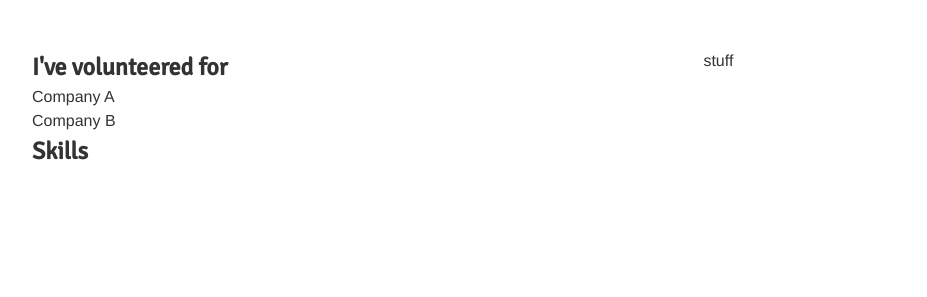
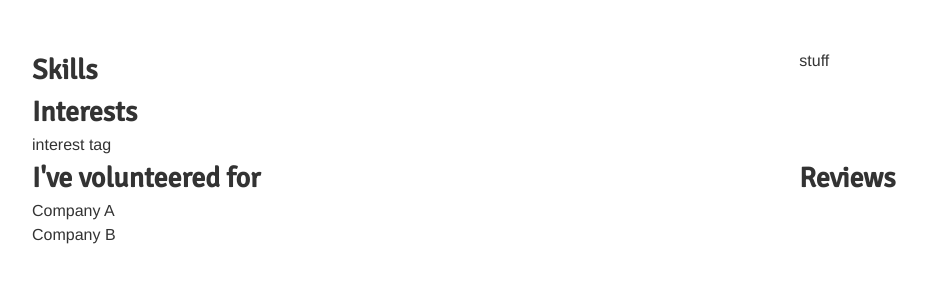
Before and after one commit to madirey/service_watch, a Django app: page /grower/5 in a window 1280 px wide. Shown: the part 120-417 px from the top of the page, without its empty margins (48-975 px from the left). Run offline with Django 3.2, Linux system fonts and the light colour scheme; data comes from the database, SQL or seed files in the repository; data that the repository does not hold is empty; parts of the project's set-up code (start-up, migrations or seed data) failed here and were passed over.

Commit message:
formatting for grower.html

```diff
--- a/servicewatch/templates/Grower.html
+++ b/servicewatch/templates/Grower.html
@@ -3,17 +3,11 @@
 {% block content %}
 <div class="row">
 
-<div class="span7">
+<div class="span8">
 <h1>{{grower.name}}</h1>
 <p>{{grower.description}}</p>
 
-<h3>I've volunteered for</h3>
-<ul>
-	<li>Company A</li>
-	<li>Company B</li>
-</ul>
-
-<h3>Skills</h3>
+<h2>Skills</h2>
 
 <ul>
 	{% for skill in grower.skills.all %}
@@ -21,9 +15,30 @@
 	{% endfor %}
 </ul>
 
+<h2>Interests</h2>
+
+<ul>
+
+	<li>interest tag</li>
+
+</ul>
+
 </div>
-<div class="span3">
+<div class="span4">
 stuff
 </div>
 </div>
+
+<div class="row">
+	<div class="span8">
+		<h2>I've volunteered for</h2>
+		<ul>
+			<li>Company A</li>
+			<li>Company B</li>
+		</ul>
+	</div>
+	<div class="span4">
+		<h2>Reviews</h2>
+	</div>
+</div>
 {% endblock %}
```
